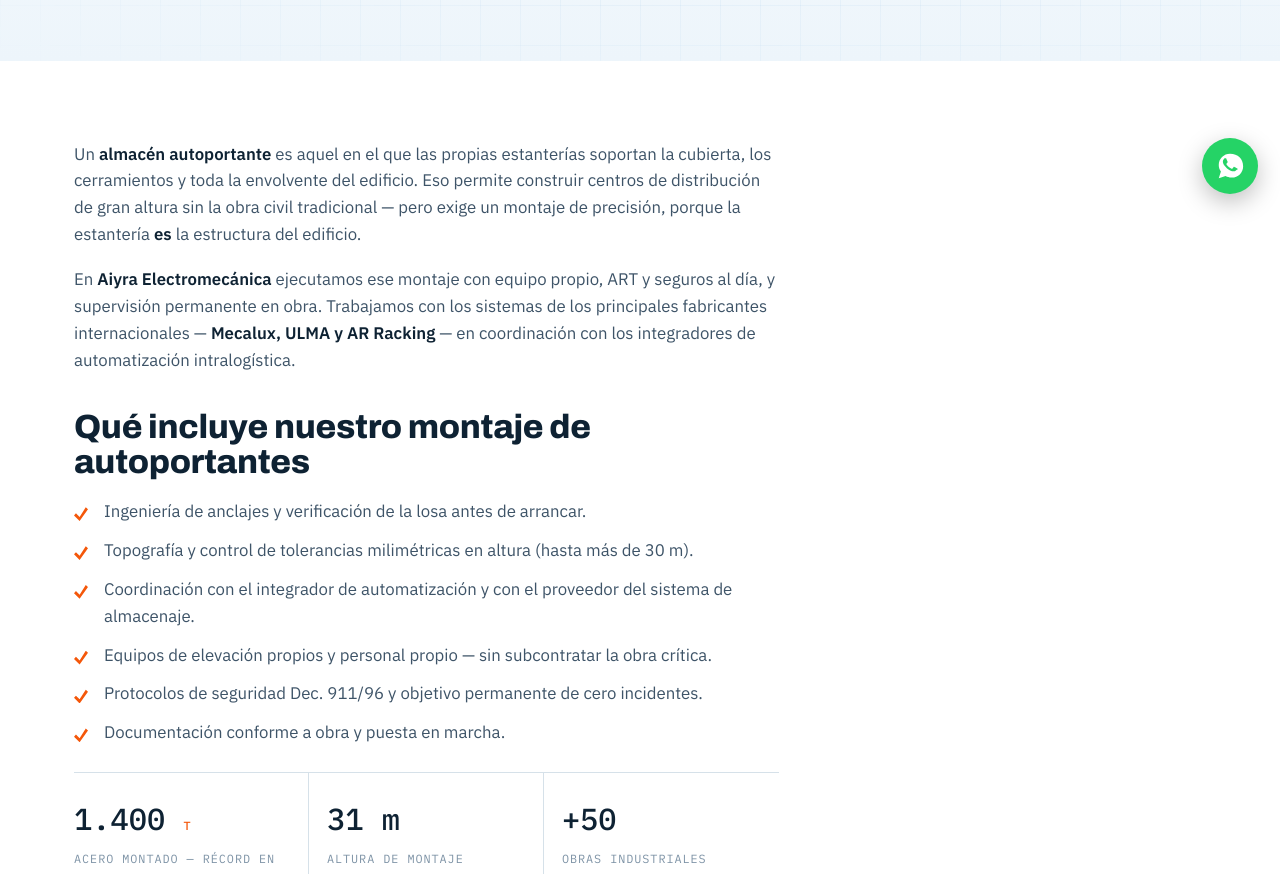
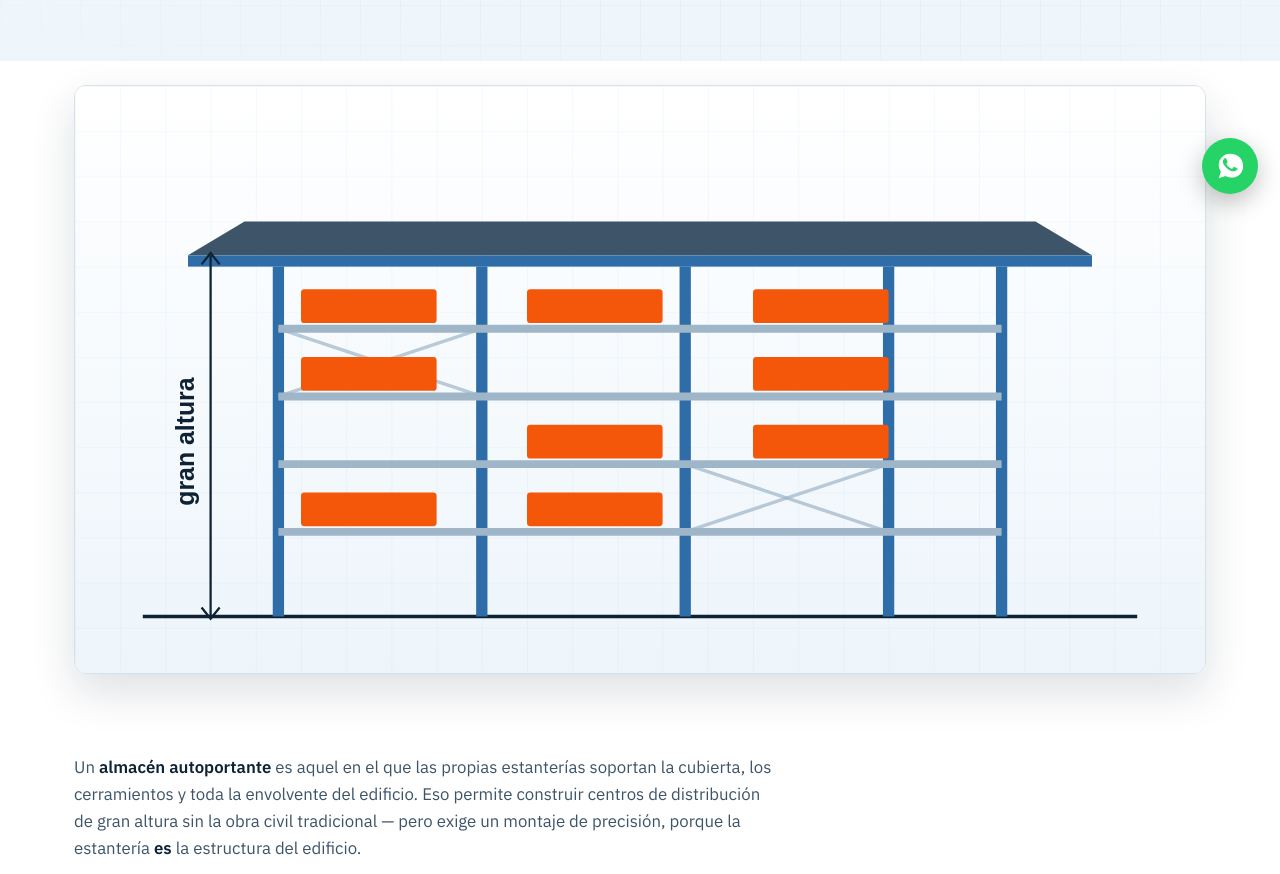
Before and after one commit to Aiyracode/aiyralandingweb, a plain HTML site: page montaje-almacenes-autoportantes.html in a window 1280 px wide. Shown: the part 584-1458 px from the top of the page. Drawn offline with Linux system fonts and the light colour scheme.

Commit message:
Add files via upload

```diff
--- a/montaje-almacenes-autoportantes.html
+++ b/montaje-almacenes-autoportantes.html
@@ -145,6 +145,10 @@ footer a:hover{color:#fff}
   </div>
 </header>
 
+<figure style="max-width:1180px;margin:24px auto 0;padding:0 24px">
+  <img src="/assets/aiyra-almacen-autoportante.svg" alt="Almacén autoportante a gran altura: la estantería soporta la cubierta y los cerramientos del centro de distribución" width="1000" height="520" loading="lazy" style="width:100%;height:auto;display:block;border-radius:12px;box-shadow:0 18px 44px rgba(14,34,51,.14);border:1px solid #D6E1E9">
+</figure>
+
 <section>
   <div class="wrap">
     <div class="prosa">
```
Also changed, not shown: almacen-interior-en-nave.html (+4 -0 lines), pallet-shuttle.html (+4 -0 lines).
